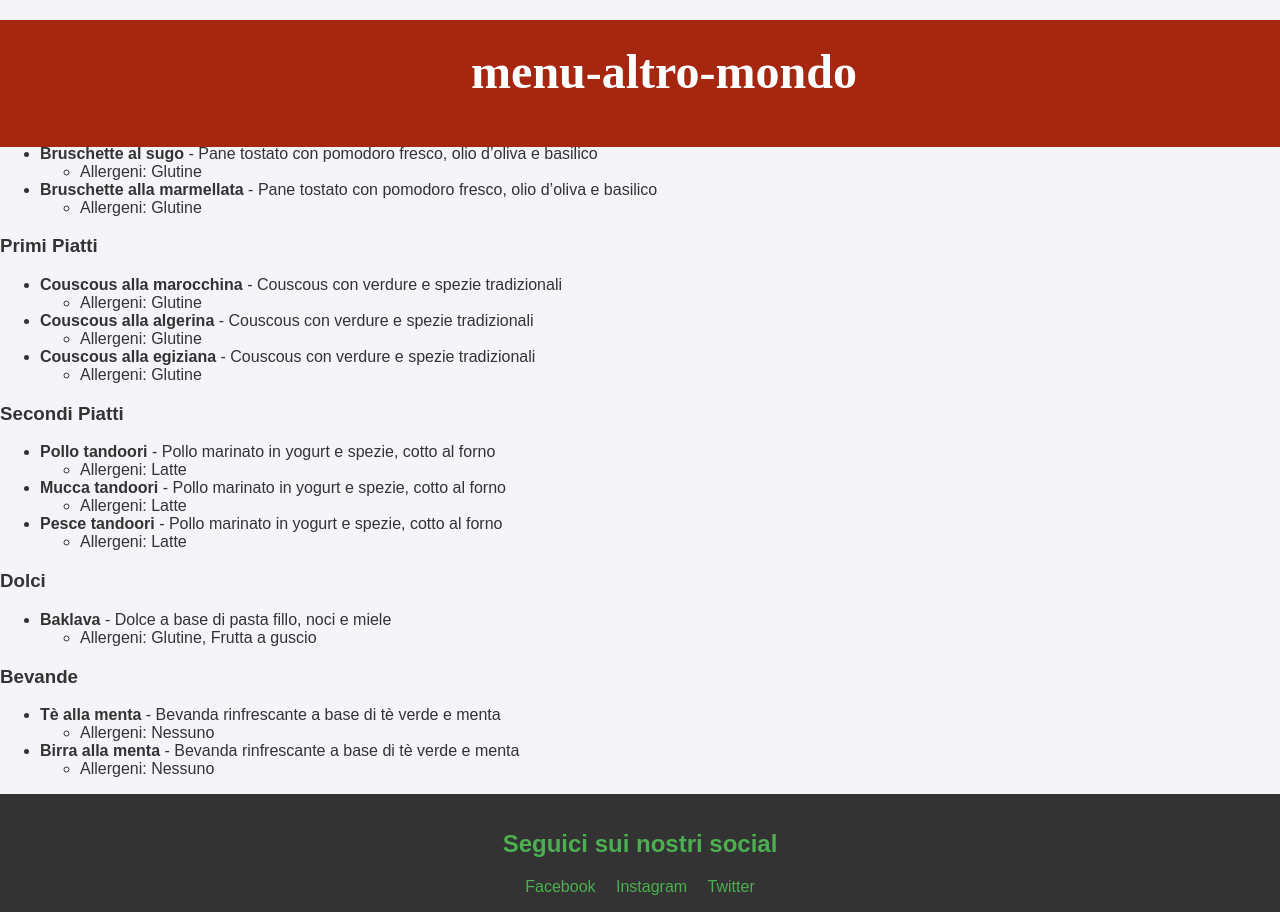
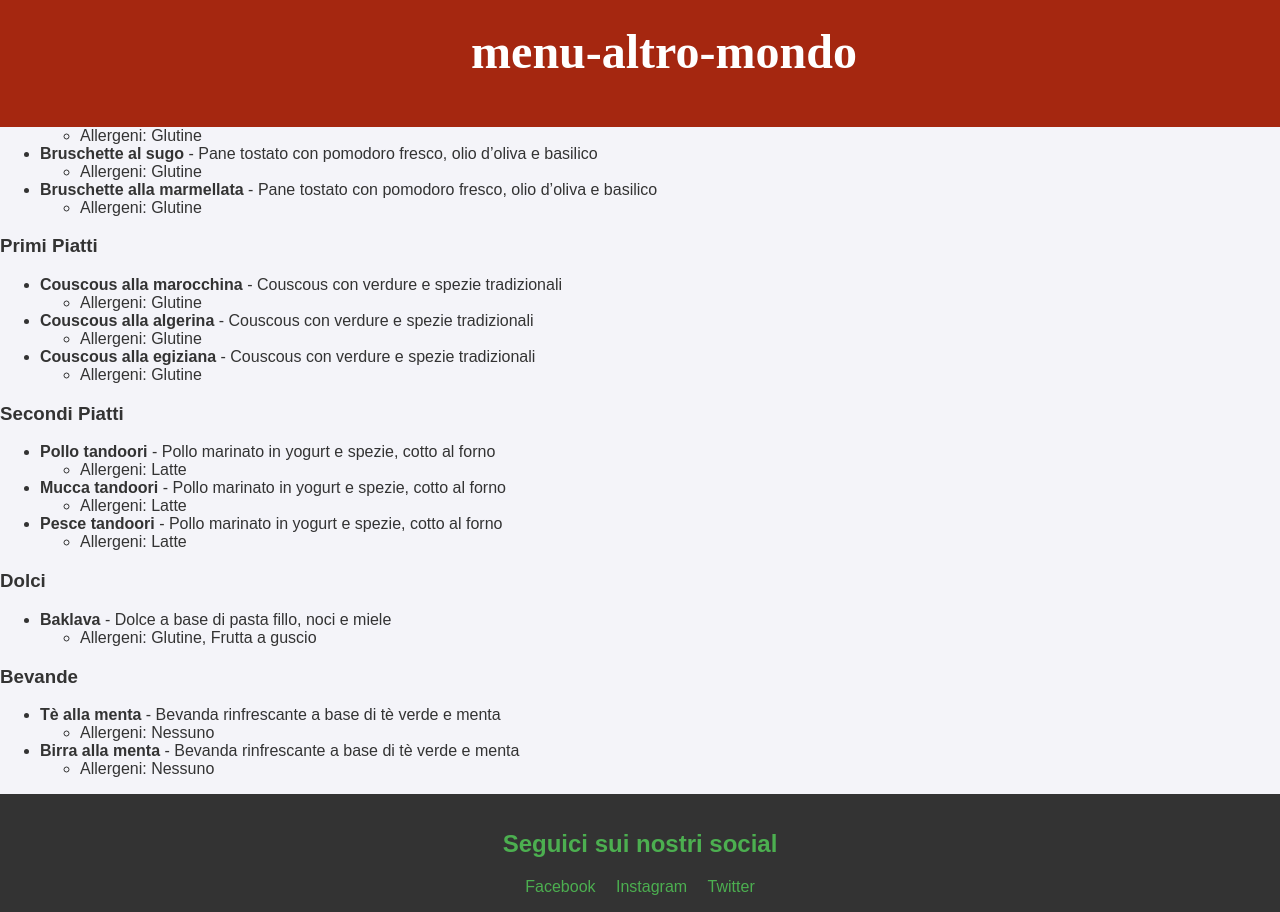
Before and after one commit to isottipietro/menu-altro-mondo, a Jekyll site: the page built from index.md, in a window 1280 px wide. Built offline with Jekyll 4.4.1, drawn with Linux system fonts in a browser that asks for light colours; some web fonts are replaced.

Commit message:
some changes

```diff
--- a/_layouts/menu.html
+++ b/_layouts/menu.html
@@ -13,7 +13,7 @@
     </header>
     <main.alexandria-300>
         {{ content }}
-    </main>
+    </main.alexandria-300>
     <footer>
         {% include socials.html %}
     </footer>
--- a/assets/css/style.css
+++ b/assets/css/style.css
@@ -22,6 +22,7 @@ header {
     transition: 0.2s;
     font-size: 1.5em;
     font-family: 'Dirty-Ego';
+    top: 0;
 }
 
 h1 {
```
